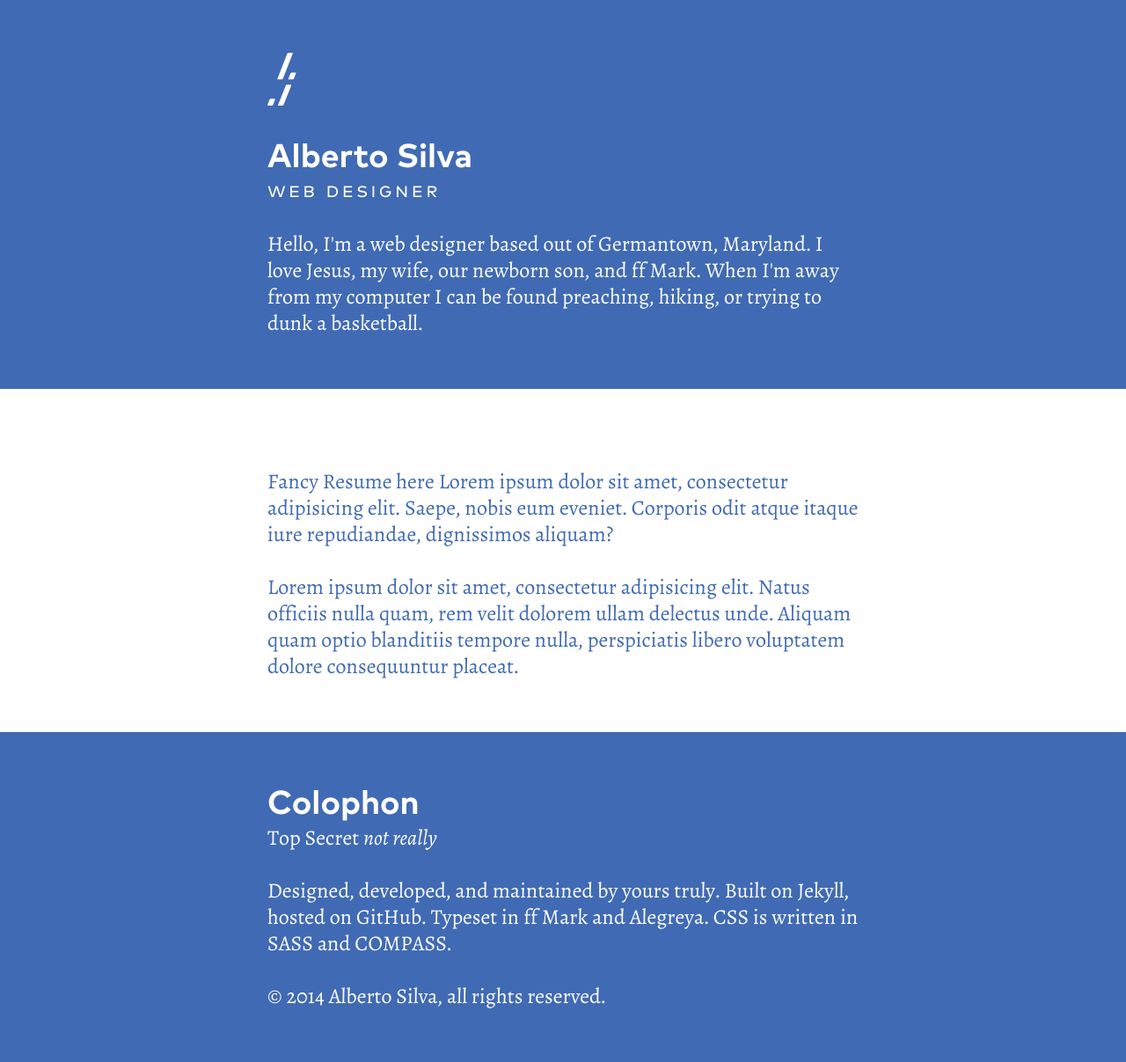
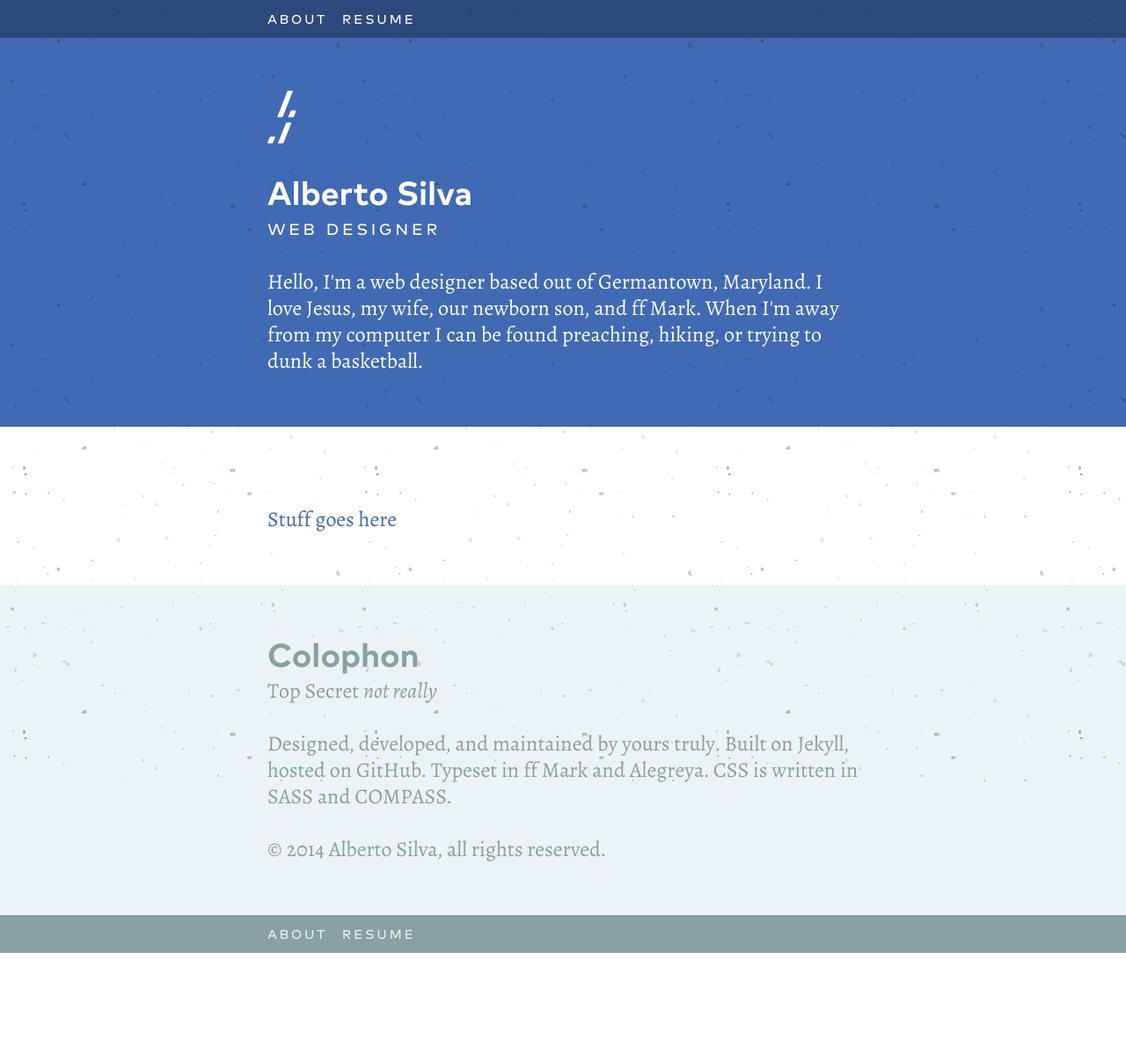
Before and after one commit to asilvadesigns/portfolio, a Jekyll site: the page built from resume.html, in a window 1280 px wide. Shown: the whole page at 88% size. Built offline with Jekyll 4.4.1, drawn with Linux system fonts in a browser that asks for light colours; after the commit the page ends 1083 px from its top, so only the background shows below that.

Commit message:
Structure and Color Edits

```diff
--- a/_includes/footer.html
+++ b/_includes/footer.html
@@ -1,18 +1,19 @@
-<footer class="site__footer">
+<footer>
+    <div class="site__footer">
         <article class="container">
-        <!-- <a href="{{ "/docs/AlbertoSilva_resume.pdf" | prepend: site.baseurl }}" class="[ title title--primary ] [ btn btn--large ]">View My Resume</a> -->
-        <!-- <div class="col--2">
-            <h5 class="gamma [ headline headline--primary ]">Contact</h5>
-            <h6 class="epsilon [ headline headline--secondary ]">Currently&nbsp;<em>available for work</em></h6>
-            <ul>
-                <li>(301) 275-0678</li>
-                <li><a href="mailto:ASilvaDesigns@gmail.com">ASilvaDesigns@gmail.com</a></li>
-                <li><a href="https://www.behance.net/albertosilvajr">Behance</a></li>
-            </ul>
-        </div> -->
             <h5 class="gamma [ headline headline--primary ]">Colophon</h5>
             <h6 class="epsilon [ headline headline--secondary ]">Top Secret&nbsp;<em>not really</em></h6>
             <p>Designed, developed, and maintained by yours truly. Built on Jekyll, hosted on GitHub. Typeset in ff Mark and Alegreya. CSS is written in SASS and COMPASS.</p>
                 <p>&copy; 2014 Alberto Silva, all rights reserved.</p>
             </article>
+    </div>
+    <nav class="site__nav [ nav nav--secondary ]">
+        <div class="container">
+            {% for page in site.pages %}
+            {% if page.title %}
+            <a class="[ nav__link nav__link--small ] [ title title--secondary ] {{ page.status }}" href="{{ page.url | prepend: site.baseurl }}">{{ page.title }}</a>
+            {% endif %}
+            {% endfor %}
+        </div>
+    </nav>
 </footer>
--- a/_includes/header.html
+++ b/_includes/header.html
@@ -1,6 +1,15 @@
-<header class="site__header">
-    <div class="container">
-        <div class="intro">
+<header>
+    <nav class="site__nav [ nav nav--primary ]">
+        <div class="container">
+            {% for page in site.pages %}
+            {% if page.title %}
+            <a class="[ nav__link nav__link--small ] [ title title--secondary ] {{ page.status }}" href="{{ page.url | prepend: site.baseurl }}">{{ page.title }}</a>
+            {% endif %}
+            {% endfor %}
+        </div>
+    </nav>
+    <div class="site__header">
+        <div class="container container--intro">
             <div class="logo">
                 <a class="logo__icon" href="{{ site.baseurl }}/">
                     <svg version="1.1" xmlns="http://www.w3.org/2000/svg" xmlns:xlink="http://www.w3.org/1999/xlink" x="0px" y="0px"
@@ -19,13 +28,4 @@
             <p class="intro__hello">Hello, I'm a web designer based out of Germantown, Maryland. I love Jesus, my wife, our newborn son, and ff Mark. When I'm away from my computer I can be found preaching, hiking, or trying to dunk a basketball.</p>
         </div>
     </div>
-    <div class="container">
-        <nav class="nav nav--primary">
-            {% for page in site.pages %}
-            {% if page.title %}
-            <a class="nav__link {{ page.status }}" href="{{ page.url | prepend: site.baseurl }}">{{ page.title }}</a>
-            {% endif %}
-            {% endfor %}
-        </nav>
-    </div>
 </header>
--- /dev/null
+++ b/resume.html
@@ -0,0 +1,6 @@
+---
+layout: page
+title: Resume
+permalink: /resume/
+---
+<p>Stuff goes here</p>
--- a/resume.md
+++ /dev/null
@@ -1,9 +0,0 @@
----
-layout: page
-title: Resume
-permalink: /resume/
----
-
-Fancy Resume here Lorem ipsum dolor sit amet, consectetur adipisicing elit. Saepe, nobis eum eveniet. Corporis odit atque itaque iure repudiandae, dignissimos aliquam?
-
-Lorem ipsum dolor sit amet, consectetur adipisicing elit. Natus officiis nulla quam, rem velit dolorem ullam delectus unde. Aliquam quam optio blanditiis tempore nulla, perspiciatis libero voluptatem dolore consequuntur placeat.
```
Also changed, not shown: _compass/base/_typography.scss (+25 -20 lines), _compass/base/_var.scss (+14 -6 lines), css/screen.css (+1 -1 lines), img/bg-repeat-01.png (added), 8 other files. Lines whose indentation alone changed are shown as unchanged.
